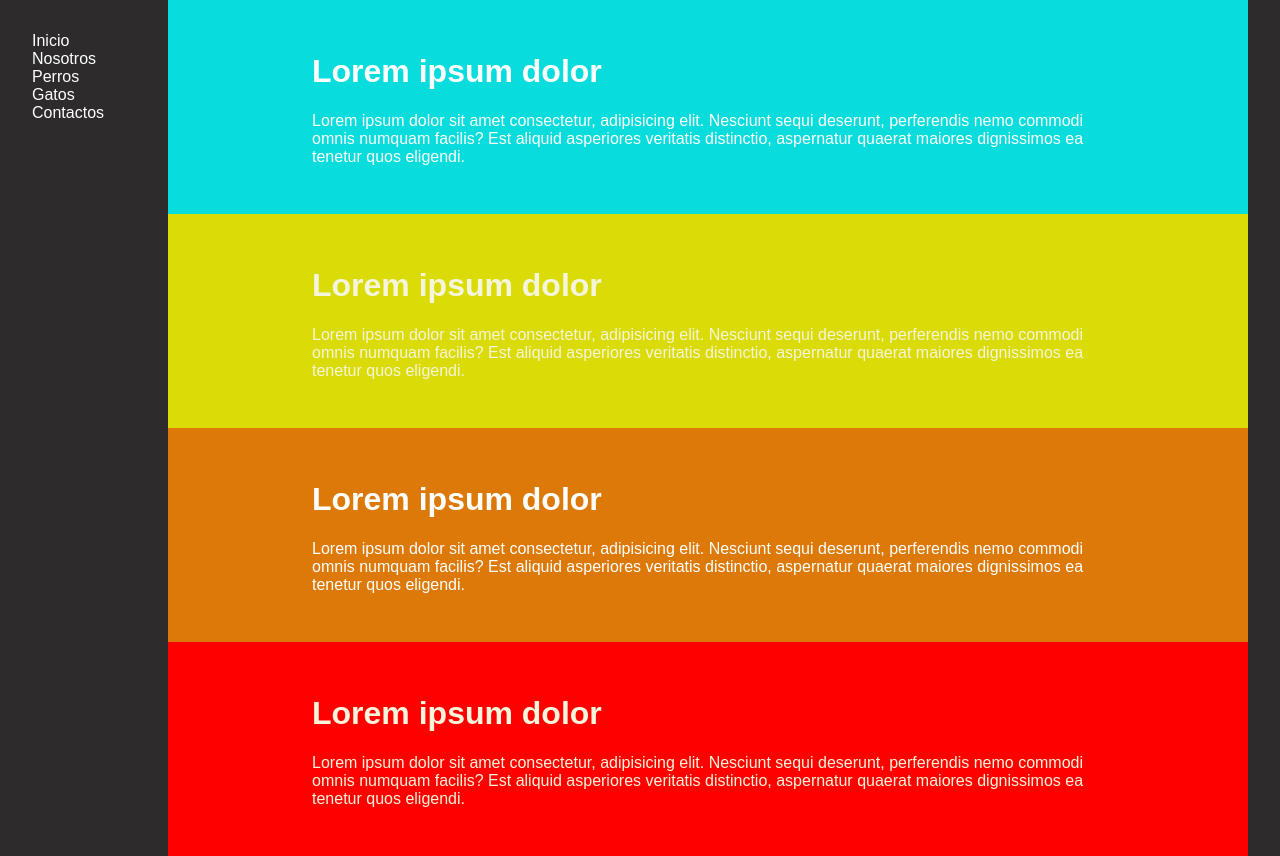
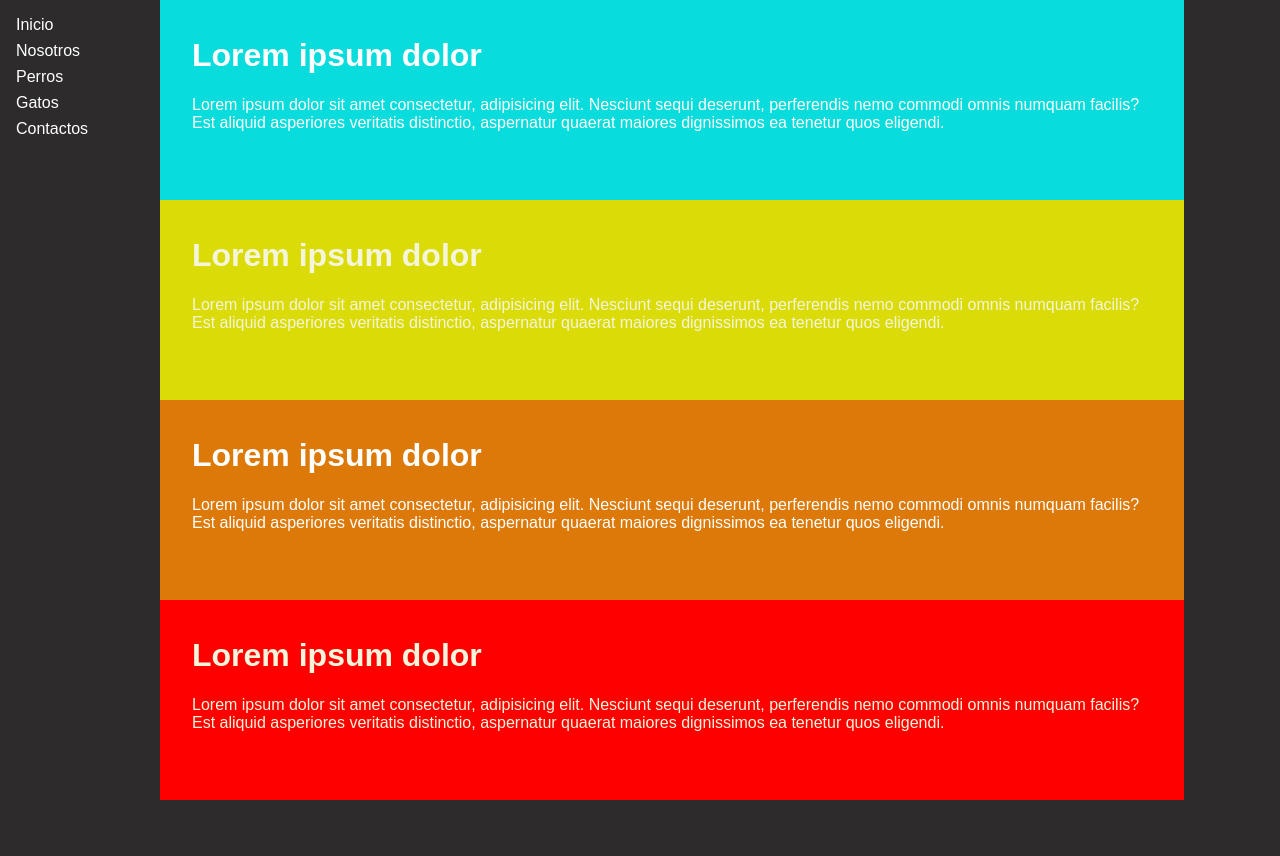
Before and after one commit to Mxrttin/actividad1.2, a plain HTML site: page fondo.html in a window 1280 px wide. After the commit the page ends 800 px from the top, so only its background shows below. Drawn offline with Linux system fonts and the light colour scheme.

Commit message:
cambiando % de la pantalla, aun pendiente

```diff
--- a/assets/css/fondo.css
+++ b/assets/css/fondo.css
@@ -1,80 +1,76 @@
-body{
-
-    height: 100%;
+body {
+    height: 100vh;
     margin: 0;
     background-color: rgb(45, 43, 43);
     font-family: sans-serif;
+    display: flex;
+    flex-direction: column;
   }
 
-.menu{
-    width: 14%;
-    height: 100%;
+  .menu {
+    width: 10%;
+    height: auto;
     display: flex;
     flex-direction: column;
+    justify-content: flex-start;
+    align-items: flex-start;
     color: white;
-    float:left 2rem;
-    margin-top: 2rem;
-
+    padding: 1rem ;
 
   }
 
   .menu a {
     text-decoration: none;
     color: white;
-    margin-left:2rem ;
+    margin-bottom: 0.5rem;
   }
 
-.menu :hover{
+  .menu :hover {
     color: gray;
   }
 
-
-
-.ejemplo{
+  .ejemplo {
+    width: 100%;
+    height: 100%;
     display: flex;
     flex-direction: row;
-    margin-right: 2rem;
   }
 
+  .colores {
+    width: 80%;
+    height: 100%;
+    display: flex;
+    flex-direction: column;
+  }
 
-.celeste{
+  .celeste {
     background-color: rgb(8, 220, 220);
     text-align: start;
     color: white;
-    padding: 2rem 9rem;
-
-
+    padding: 1rem 2rem;
+    flex: 1;
   }
 
-.amarillo{
-    background-color:rgb(219, 219, 7);
+  .amarillo {
+    background-color: rgb(219, 219, 7);
     text-align: start;
     color: beige;
-    padding: 2rem 9rem;
-
+    padding: 1rem 2rem;
+    flex: 1;
   }
 
-.naranjo{
+  .naranjo {
     background-color: rgb(220, 121, 8);
     text-align: start;
     color: white;
-    padding: 2rem 9rem;
-
-
-
+    padding: 1rem 2rem;
+    flex: 1;
   }
 
-.rojo{
-    background-color:red;
+  .rojo {
+    background-color: red;
     text-align: start;
     color: beige;
-    padding: 2rem 9rem;
-
+    padding: 1rem 2rem;
+    flex: 1;
   }
-
-.colores{
-    width: 90%;
-    height: 100%;
-    float: left;
-
-}
```
Also changed, not shown: fondo.html (+1 -1 lines). Lines whose indentation alone changed are shown as unchanged.
